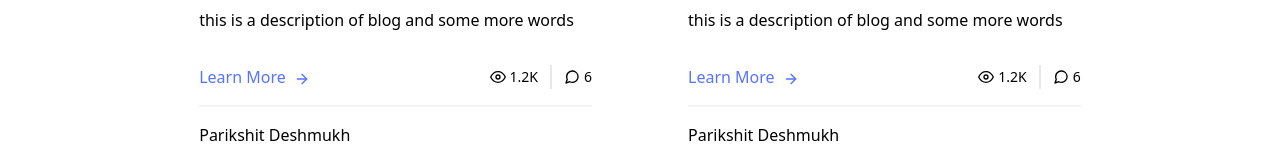
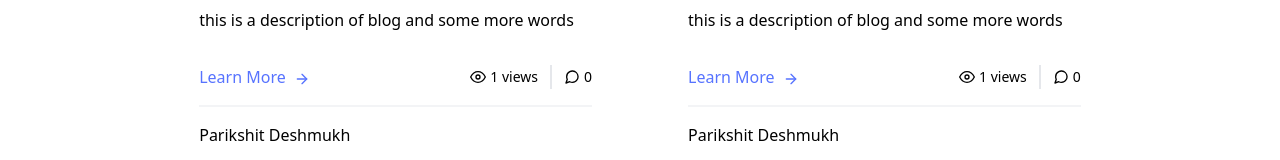
Before and after one commit to vesper85/NextBlog, a Next.js app: page / in a window 1280 px wide. Shown: the part 618-778 px from the top of the page. Built offline with nearby package versions, Linux system fonts and the light colour scheme; no server answers; the database is empty.

Commit message:
implemented viewCount

```diff
--- a/components/RecentPosts.js
+++ b/components/RecentPosts.js
@@ -1,5 +1,6 @@
 import Link from 'next/link'
 import React from 'react'
+import ViewCount from './ViewCount';
 
 const RecentPosts = (props) => {
     const {blogsFrontMatter} = props;
@@ -14,7 +15,7 @@ const RecentPosts = (props) => {
                 {/* mapping components */}
                 {
                     blogsFrontMatter.map((blog)=>{
-                        const {title, description, author, link} = blog;
+                        const {title, description, author, link, slug} = blog;
                         return(
                             <div key={blog.title} className="p-12 md:w-1/2 flex flex-col items-start text-black dark:text-white">
                                 <h2 className="sm:text-3xl text-2xl title-font font-medium text-black dark:text-white mt-4 mb-4">{title}</h2>
@@ -32,12 +33,12 @@ const RecentPosts = (props) => {
                                     <svg className="w-4 h-4 mr-1" stroke="currentColor" strokeWidth="2" fill="none" strokeLinecap="round" strokeLinejoin="round" viewBox="0 0 24 24">
                                     <path d="M1 12s4-8 11-8 11 8 11 8-4 8-11 8-11-8-11-8z"></path>
                                     <circle cx="12" cy="12" r="3"></circle>
-                                    </svg>1.2K
+                                    </svg><ViewCount slug={slug}  isblog={false} />
                                 </span>
                                 <span className="text-black dark:text-white inline-flex items-center leading-none text-sm">
                                     <svg className="w-4 h-4 mr-1" stroke="currentColor" strokeWidth="2" fill="none" strokeLinecap="round" strokeLinejoin="round" viewBox="0 0 24 24">
                                     <path d="M21 11.5a8.38 8.38 0 01-.9 3.8 8.5 8.5 0 01-7.6 4.7 8.38 8.38 0 01-3.8-.9L3 21l1.9-5.7a8.38 8.38 0 01-.9-3.8 8.5 8.5 0 014.7-7.6 8.38 8.38 0 013.8-.9h.5a8.48 8.48 0 018 8v.5z"></path>
-                                    </svg>6
+                                    </svg>0
                                 </span>
                                 </div>
                                 <a className="inline-flex items-center">
--- /dev/null
+++ b/components/ViewCount.js
@@ -0,0 +1,49 @@
+import {useEffect, useState} from 'react'
+import useSWR from 'swr';
+
+
+const ViewCount = (props) => {
+
+    const {slug, isblog} = props;
+
+    //fetcher function
+    const fetcher = async(...args)=>{
+      const response = await fetch(...args)
+      if (!response.ok) {
+        const error = new Error('An error occurred while fetching the data.')
+        // Attach extra info to the error object.
+        error.info = await response.json()
+        error.status = response.status
+        throw error
+      }
+      return response.json();
+    }
+    const {data, error} = useSWR(`/api/blogs/${slug}`, fetcher);
+
+    //  function to increment the view count
+    async function incrementViews ()
+    {
+        console.log('views incremented');
+        const incrementView = await fetch(`/api/blogs/${slug}`,{
+            method:'POST'
+        })
+        console.log(incrementView);
+
+    }
+
+    useEffect(() => {
+      if(isblog)
+      {
+        incrementViews();
+      }
+
+    }, [])
+
+
+  if(error) return<div>error</div>
+  if(!data) return <div>...loading</div>
+  return <div> {data} views </div>;
+
+}
+
+export default ViewCount
--- a/externalLibraries/firebase.js
+++ b/externalLibraries/firebase.js
@@ -1,12 +1,11 @@
-// Import the functions you need from the SDKs you need
-import firebase from "firebase/app";
-//import { getAnalytics } from "firebase/analytics";
+import { initializeApp } from "firebase/app";
+import { getAnalytics } from "firebase/analytics";
 // TODO: Add SDKs for Firebase products that you want to use
 // https://firebase.google.com/docs/web/setup#available-libraries
 
 // Your web app's Firebase configuration
 // For Firebase JS SDK v7.20.0 and later, measurementId is optional
-const firebaseConfig = {
+ const firebaseConfig = {
   apiKey: "AIzaSyBkscWOYxY3UVi-Kzt_2EBHYagBXAwO3yc",
   authDomain: "nextblog-b531e.firebaseapp.com",
   projectId: "nextblog-b531e",
@@ -16,9 +15,8 @@ const firebaseConfig = {
   measurementId: "G-1SDQZ1SK3P"
 };
 
+
+export default firebaseConfig;
 // Initialize Firebase
-if(firebase.apps.length === 0){
-    firebase.initializeApp(firebaseConfig);
-}
-const app = firebase.initializeApp(firebaseConfig);
+
 //const analytics = firebase.getAnalytics(app);
--- a/package.json
+++ b/package.json
@@ -18,7 +18,8 @@
     "react-firebase-hooks": "^5.0.2",
     "rehype-autolink-headings": "^6.1.1",
     "rehype-highlight": "^5.0.2",
-    "rehype-slug": "^5.0.1"
+    "rehype-slug": "^5.0.1",
+    "swr": "^1.3.0"
   },
   "devDependencies": {
     "autoprefixer": "^10.4.2",
--- /dev/null
+++ b/pages/api/blogs/[blog].js
@@ -0,0 +1,65 @@
+import { getFirestore,collection, doc, getDoc, setDoc, runTransaction } from "firebase/firestore";
+import { initializeApp } from "firebase/app";
+import firebaseConfig from "../../../externalLibraries/firebase";
+
+
+export default async function handler (req, res){
+
+    const app = initializeApp(firebaseConfig);
+    //const analytics = getAnalytics(app);
+    const db = getFirestore(app);
+
+    //console.log('object');
+    if(req.method == 'POST')
+    {
+        //user is viewing the blog post | the view count is stored in firestore
+        //    //if the document of the blog is not in the collection create it;
+        //    //slug : req.query.blog
+
+
+        const slug = req.query.blog
+
+        const docRef = doc(db, 'views',`${slug}`);
+        const docSnap = await getDoc(docRef)
+        const blogViews = collection(db, "views");
+        let viewCount = 0;
+
+        if (docSnap.exists()) {
+
+
+            //console.log("Document data:", docSnap.);
+            await runTransaction(db, async (transaction) => {
+                const sfDoc = await transaction.get(docRef);
+
+                viewCount = sfDoc.data().viewCount + 1;
+                transaction.update(docRef, { viewCount: viewCount });
+              });
+
+
+        } else {
+            // doc.data() will be undefined in this case
+            console.log("No such document!");
+            let sample  = await setDoc(doc(blogViews, `${slug}`),{
+                viewCount:1
+                });
+            viewCount = 1;
+        }
+
+
+        return res.json(viewCount);
+    }
+
+    if(req.method == 'GET')
+    {
+        const slug = req.query.blog
+
+        const docRef = doc(db, 'views',`${slug}`);
+        const docSnap = await getDoc(docRef)
+        if(!docSnap.exists())
+        {
+            return res.json(1);
+        }
+        const viewCount = docSnap.data().viewCount
+        return res.json(viewCount);
+    }
+}
--- a/pages/blog/[blog].js
+++ b/pages/blog/[blog].js
@@ -12,12 +12,14 @@ import rehypeHighlight from "rehype-highlight";
 
 import allUtils from '../../components/allUtils';
 import { useTheme } from 'next-themes';
+import ViewCount from '../../components/ViewCount';
 
 
 
 
 export default function TestPage(props) {
   const {mdxSource, matter} = props
+  //console.log(props);
 
  const components = allUtils;
   return (
@@ -35,7 +37,7 @@ export default function TestPage(props) {
               </div>
 
               <div className={blogStyles.other_info}>
-                6 min to read
+                <ViewCount slug={matter.slug} isblog={true} />
               </div>
           </div>
           <div className={blogStyles.blog_content}>
--- a/posts/test.mdx
+++ b/posts/test.mdx
@@ -1,6 +1,6 @@
 ---
 title: My first blog
-slug: hello-world
+slug: test
 date: "27 Dec, 2021"
 description: "this is a description of blog and some more words"
 author: "Parikshit Deshmukh"
--- a/posts/test1.mdx
+++ b/posts/test1.mdx
@@ -1,6 +1,6 @@
 ---
 title: My second  blog
-slug: hello-world
+slug: test1
 date: "29 Dec, 2021"
 description: "this is a description of blog and some more words"
 author: "Parikshit Deshmukh"
--- a/styles/Blog.module.css
+++ b/styles/Blog.module.css
@@ -39,7 +39,7 @@ md:
   @apply text-color-primary;
 }*/
 .blog_title {
-  @apply flex-[5_1_0%] text-xl md:text-[1.2rem];
+  @apply flex-[5_1_0%] text-xl md:text-[1.2rem] md:ml-4;
 }
 .blog_title a {
   @apply hover:text-color-primary ease-in duration-200 text-xl md:text-[1.6rem] font-medium sm:font-semibold m-auto;
```
Also changed, not shown: 1 other file (tests, documents, lock files or other folders).
